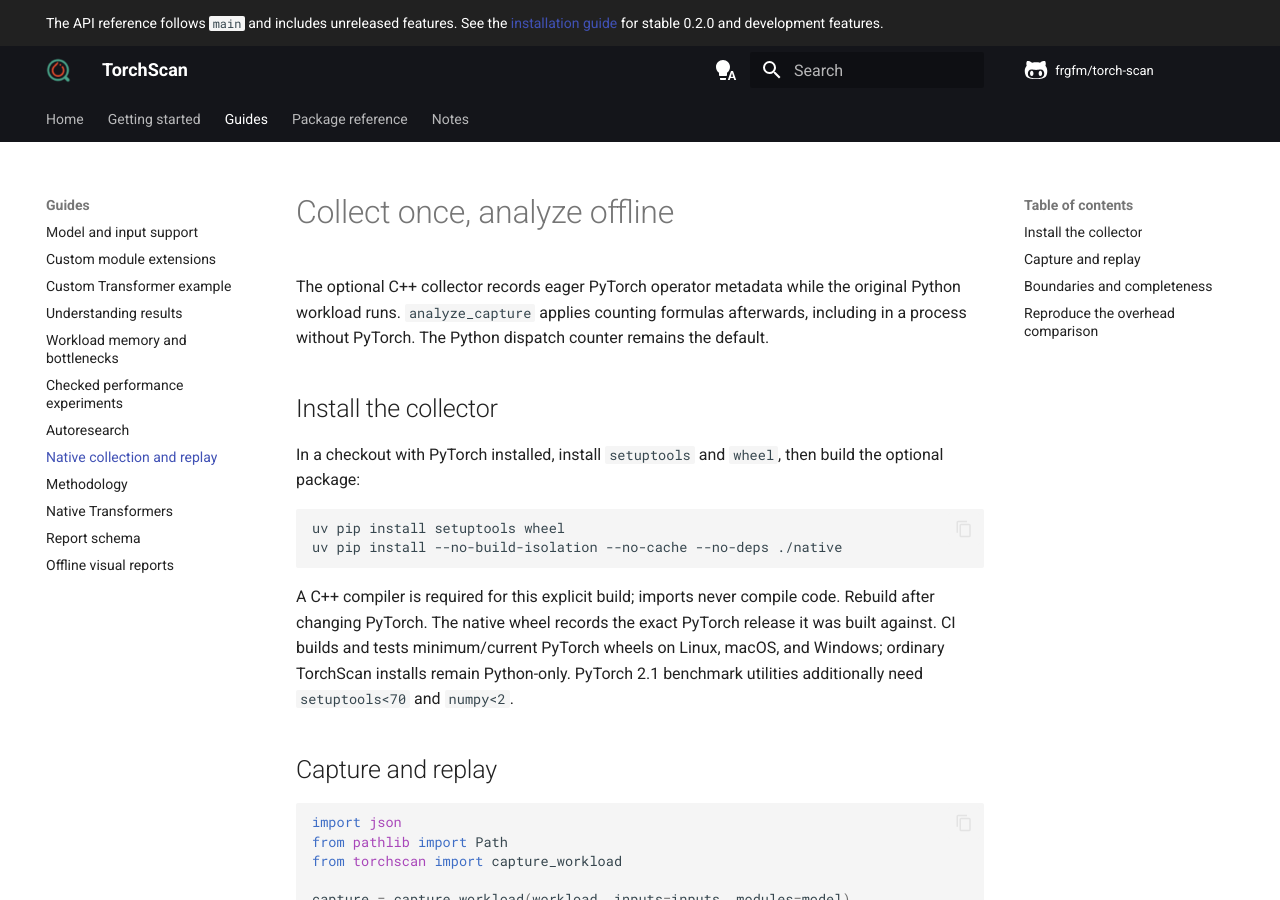
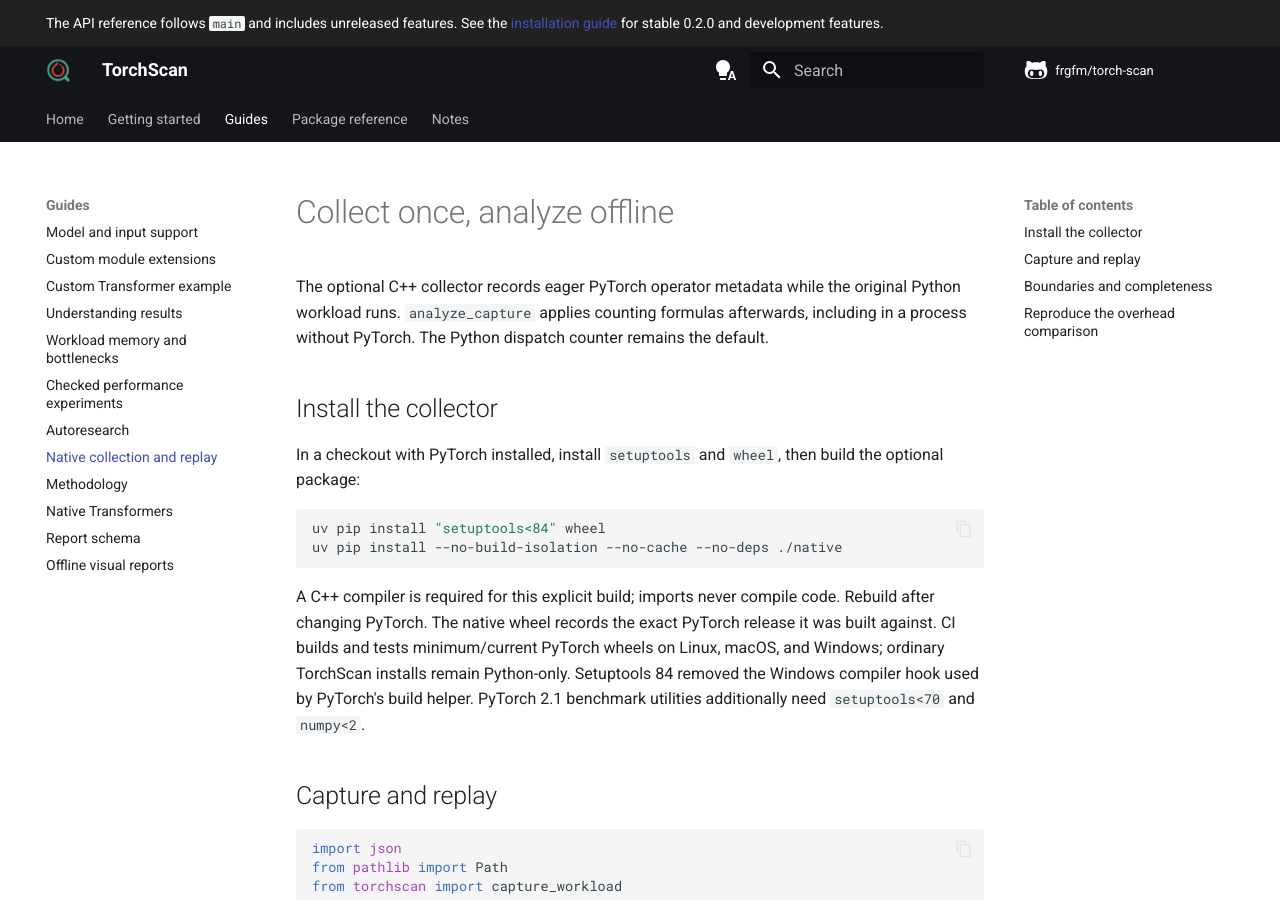
Before and after one commit to frgfm/torch-scan, an MkDocs documentation site: the page built from docs/docs/native-capture.md, in a window 1280 px wide and 900 px high. Built offline with MkDocs 1.6.1 and Material for MkDocs 9.7.7, drawn with Linux system fonts in a browser that asks for light colours; comment, search, counter and statistics services are not loaded; some of the changed text lies outside the part shown.

Commit message:
fix: constrain native build tools and bound discarded metadata

````diff
--- a/docs/docs/native-capture.md
+++ b/docs/docs/native-capture.md
@@ -9,13 +9,14 @@
 In a checkout with PyTorch installed, install `setuptools` and `wheel`, then build the optional package:
 
 ```shell
-uv pip install setuptools wheel
+uv pip install "setuptools<84" wheel
 uv pip install --no-build-isolation --no-cache --no-deps ./native
 ```
 
 A C++ compiler is required for this explicit build; imports never compile code. Rebuild after changing PyTorch.
 The native wheel records the exact PyTorch release it was built against. CI builds and tests minimum/current
 PyTorch wheels on Linux, macOS, and Windows; ordinary TorchScan installs remain Python-only.
+Setuptools 84 removed the Windows compiler hook used by PyTorch's build helper.
 PyTorch 2.1 benchmark utilities additionally need `setuptools<70` and `numpy<2`.
 
 ## Capture and replay
````
Also changed, not shown: other parts of docs/docs/native-capture.md (+3 -3 lines), 3 other files.
